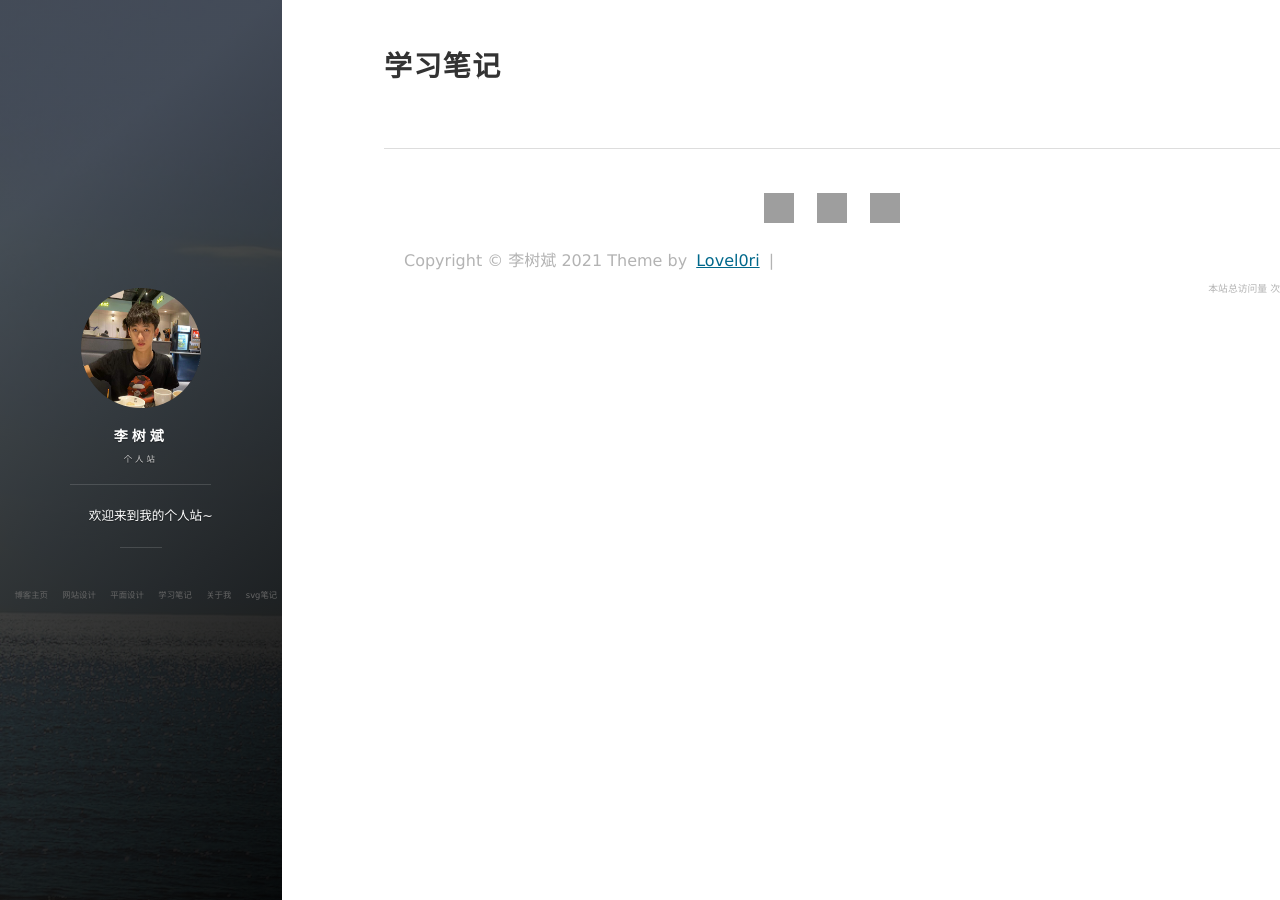
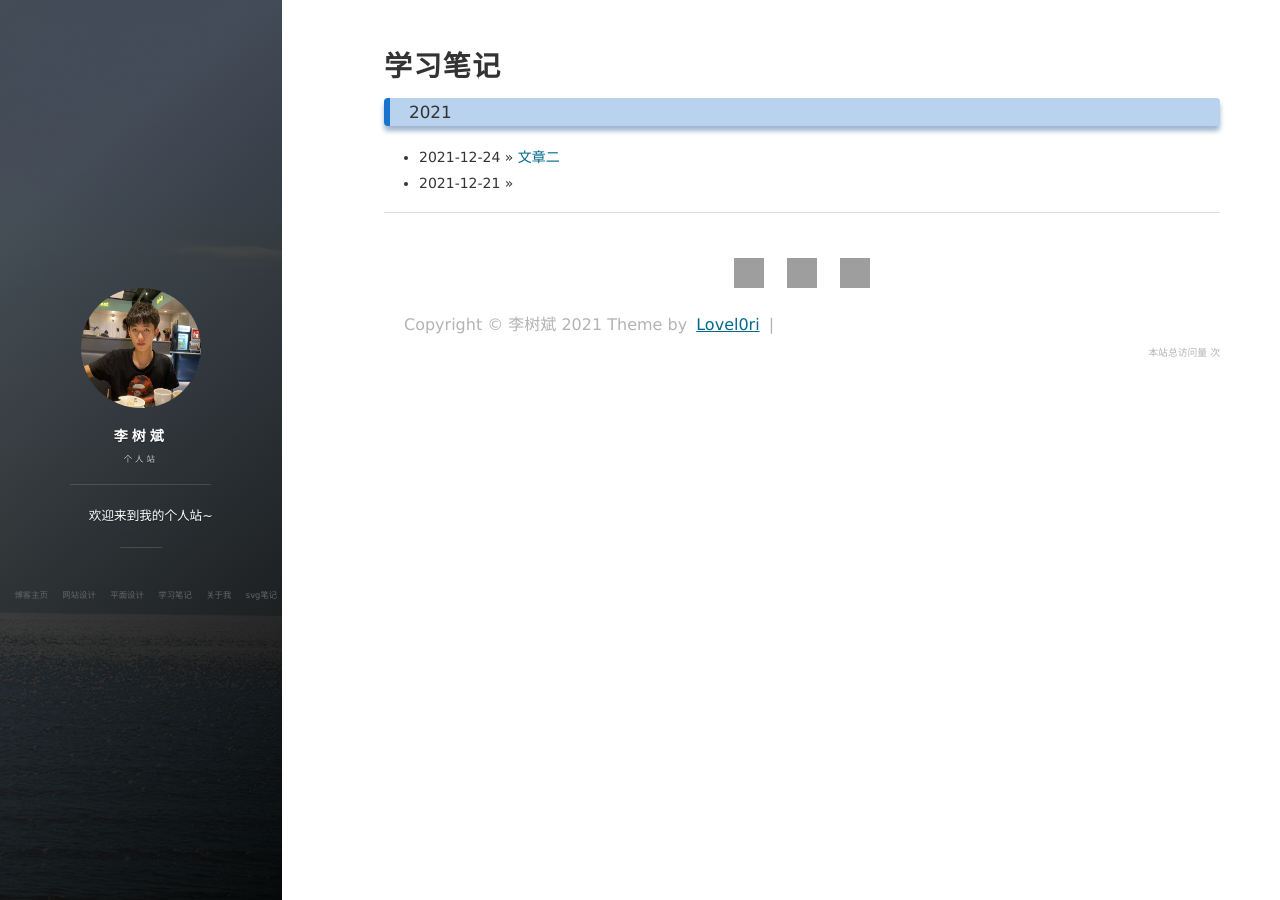
Before and after one commit to Lovel0ri/lovel0ri.github.io, a Jekyll site: the page built from categories/学习笔记.html, in a window 1280 px wide. Built offline with Jekyll 4.4.1, drawn with Linux system fonts in a browser that asks for light colours; nearby versions of some CDN libraries; comment, search, counter and statistics services are not loaded; grey boxes are pictures that could not be loaded.

Commit message:
修改学习笔记html的文章显示

```diff
--- a/categories/学习笔记.html
+++ b/categories/学习笔记.html
@@ -6,7 +6,65 @@ group: navigation
 ---
 {% include JB/setup %}
 
-{% assign posts_collate = site.xuexibiji/ %}
-<div class="page card">
-{% include JB/posts_collate %}
-</div>
+<section class="post">
+
+
+
+    <div class="page card">
+
+
+
+
+
+
+
+
+
+
+
+
+          <div class="hat_title">
+            <h3>2021</h3>
+          </div>
+          <div class="post_list">
+          <ul>
+
+
+
+        <li>
+          <span>
+            2021-12-24
+          </span>
+           »
+          <a href="/xuexibiji/2021-12-24-文章三.md">文章二</a>
+        </li>
+
+
+
+
+
+
+
+
+
+
+
+
+
+        <li>
+          <span>
+            2021-12-21
+          </span>
+           »
+
+        </li>
+
+
+          </ul>
+
+
+
+
+    </div>
+    </div>
+      </section>
```
Also changed, not shown: categories/网页设计.html (renamed from categories/网站设计.html).
